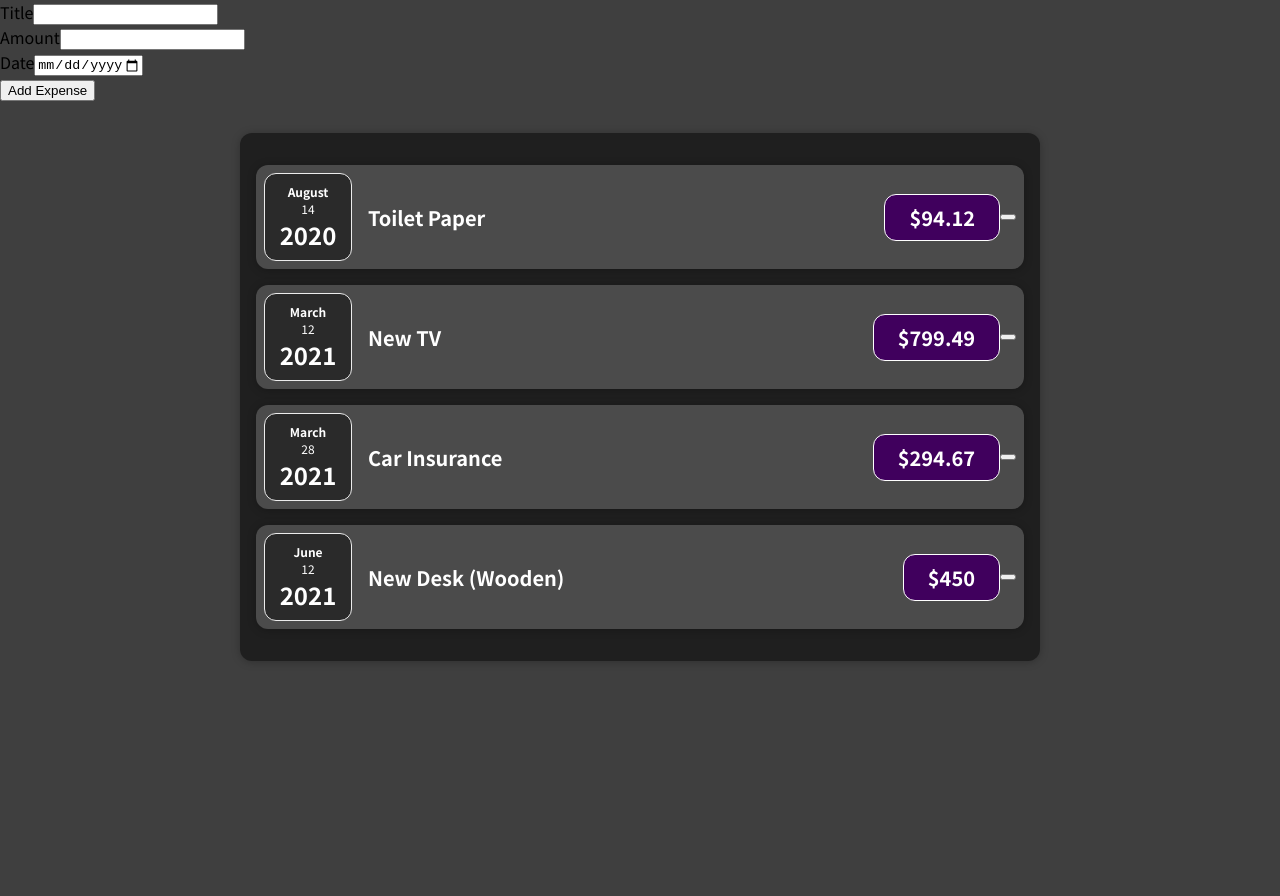
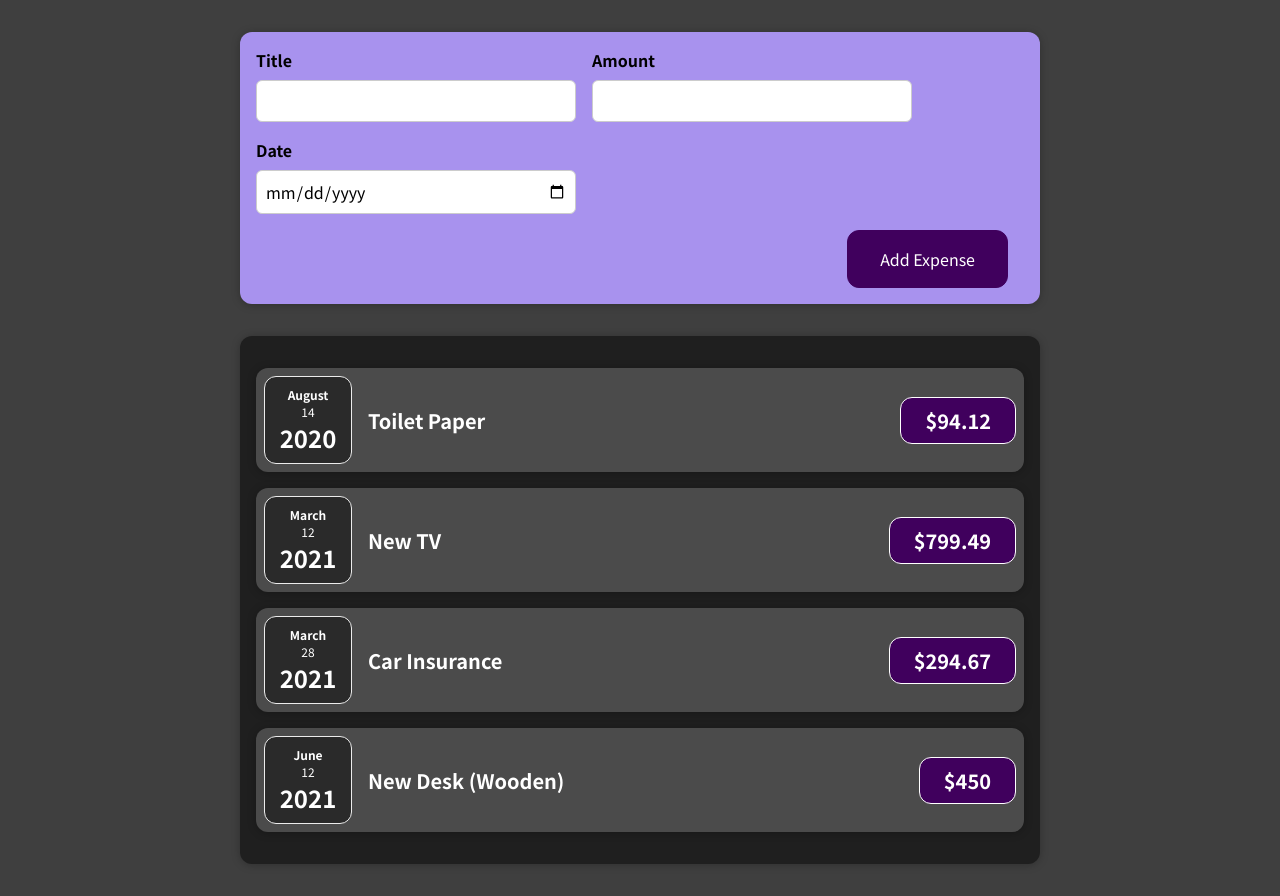
Before and after one commit to JoaoNJC/joaoExpenseTracker, a React (Create React App) app in the folder jc-expense-tracking/: page / in a window 1280 px wide. Before the commit the page ends 800 px from the top, so only its background shows below. Built offline with nearby package versions, Linux system fonts and the light colour scheme.

Commit message:
Implement state into Form, introduce two way binding to input data

```diff
--- a/jc-expense-tracking/src/components/Expenses/ExpenseItem.js
+++ b/jc-expense-tracking/src/components/Expenses/ExpenseItem.js
@@ -12,7 +12,6 @@
         <h2>{props.title}</h2>
         <div className='expense-item__price'>${props.amount}</div>
       </div>
-      <button></button>
     </Card>
   )
 }
--- a/jc-expense-tracking/src/components/NewExpense/ExpenseForm.css
+++ b/jc-expense-tracking/src/components/NewExpense/ExpenseForm.css
@@ -0,0 +1,26 @@
+.new-expense__controls {
+  display: flex;
+  flex-wrap: wrap;
+  gap: 1rem;
+  margin-bottom: 1rem;
+  text-align: left;
+}
+
+.new-expense__control label {
+  font-weight: bold;
+  margin-bottom: 0.5rem;
+  display: block;
+}
+
+.new-expense__control input {
+  font: inherit;
+  padding: 0.5rem;
+  border-radius: 6px;
+  border: 1px solid #ccc;
+  width: 20rem;
+  max-width: 100%;
+}
+
+.new-expense__actions {
+  text-align: right;
+}
--- a/jc-expense-tracking/src/components/NewExpense/ExpenseForm.js
+++ b/jc-expense-tracking/src/components/NewExpense/ExpenseForm.js
@@ -1,22 +1,65 @@
-import React from 'react';
+import React, { useState } from 'react';
 import './ExpenseForm.css';
 
 const ExpenseForm = (props) => {
+  const [enteredTitle, setEnteredTitle] = useState('');
+  const [enteredAmount, setEnteredAmount] = useState('');
+  const [enteredDate, setEnteredDate] = useState('')
+
+  const titleChangeHandler = (event) => {
+    setEnteredTitle(event.target.value)
+  }
+
+  const amountChangeHandler = (event) => {
+    setEnteredAmount(event.target.value);
+  }
+
+  const dateChangeHandler = (event) => {
+    setEnteredDate(event.target.value);
+  }
+
+  const submitHandler = (event) => {
+    event.preventDefault();
+    const expenseData = {
+      title: enteredTitle,
+      amount: enteredAmount,
+      date: new Date(enteredDate)
+    }
+
+    setEnteredTitle('');
+    setEnteredDate('');
+    setEnteredAmount('');
+  }
 
   return (
-    <form>
+    <form onSubmit={submitHandler}>
       <div className='new-expense__controls'>
         <div className='new-expense__control'>
           <label>Title</label>
-          <input type='text' />
+          <input
+            type='text'
+            value={enteredTitle}
+            onChange={titleChangeHandler}
+          />
         </div>
         <div className='new-expense__control'>
           <label>Amount</label>
-          <input type='number' min='0.01' step='0.01' />
+          <input
+            type='number'
+            min='0.01' step='0.01'
+            value={enteredAmount}
+            onChange={amountChangeHandler}
+          />
         </div>
         <div className='new-expense__control'>
           <label>Date</label>
-          <input type='date' min='2021-01-01' max='2023-12-31' />
+          <input
+            type='date'
+            min='2021-01-01'
+            max='2023-12-31'
+            value={enteredDate}
+            onChange={dateChangeHandler}
+          />
         </div>
       </div>
       <div className='new-expense__actions'>
--- a/jc-expense-tracking/src/components/NewExpense/NewExpense.css
+++ b/jc-expense-tracking/src/components/NewExpense/NewExpense.css
@@ -0,0 +1,38 @@
+.new-expense {
+  background-color: #a892ee;
+  padding: 1rem;
+  margin: 2rem auto;
+  width: 50rem;
+  max-width: 95%;
+  border-radius: 12px;
+  text-align: center;
+  box-shadow: 0 1px 8px rgba(0, 0, 0, 0.25);
+}
+
+.new-expense button {
+  font: inherit;
+  cursor: pointer;
+  padding: 1rem 2rem;
+  border: 1px solid #40005d;
+  background-color: #40005d;
+  color: white;
+  border-radius: 12px;
+  margin-right: 1rem;
+}
+
+.new-expense button:hover,
+.new-expense button:active {
+  background-color: #510674;
+  border-color: #510674;
+}
+
+.new-expense button.alternative {
+  color: #220131;
+  border-color: transparent;
+  background-color: transparent;
+}
+
+.new-expense button.alternative:hover,
+.new-expense button.alternative:active {
+  background-color: #ddb3f8;
+}
--- a/jc-expense-tracking/src/components/NewExpense/NewExpense.js
+++ b/jc-expense-tracking/src/components/NewExpense/NewExpense.js
@@ -5,7 +5,7 @@
 const NewExpense = (props) => {
 
   return (
-    <div>
+    <div className='new-expense'>
       <ExpenseForm />
     </div>
   )
```
